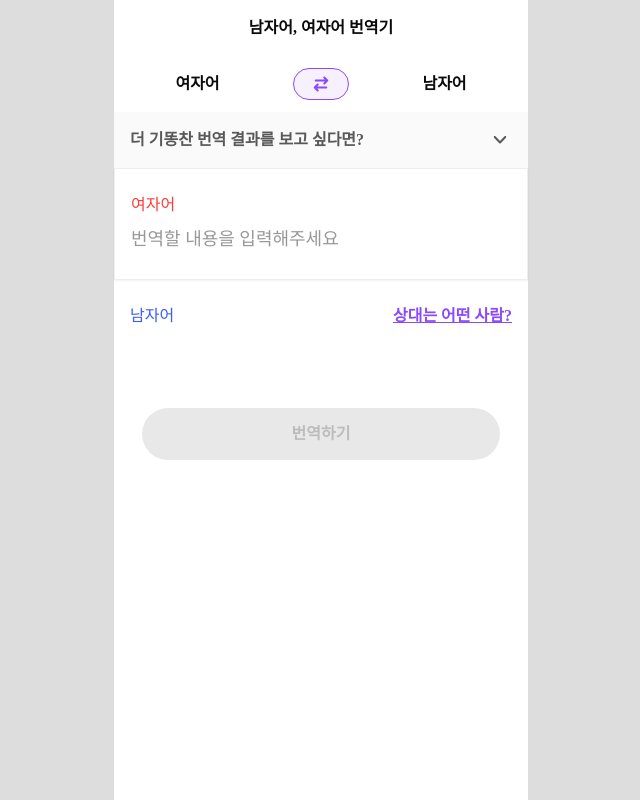
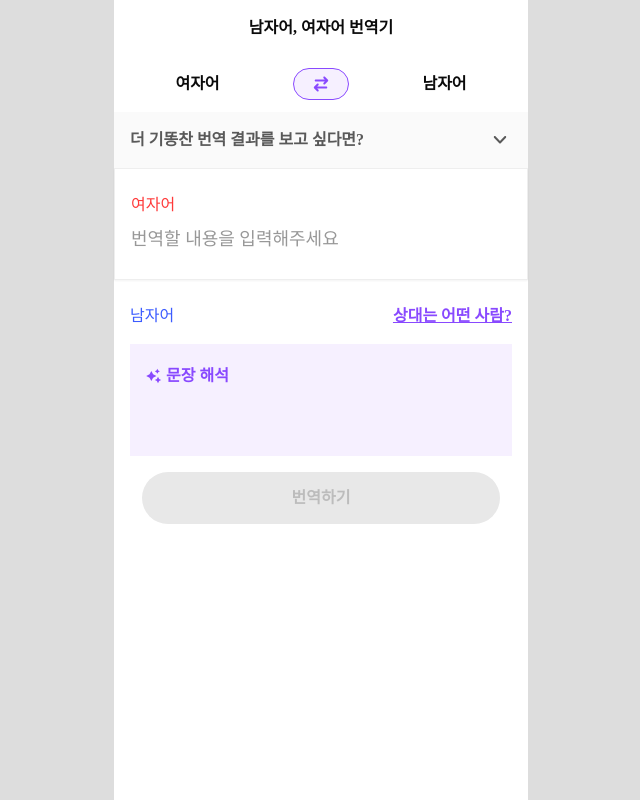
Before and after one commit to ssum-translate/ssum-translate, a Next.js app: page / in a window 1280 px wide. Shown: the whole page, without its empty margins (319-959 px from the left). Built offline with nearby package versions, Linux system fonts and the light colour scheme; a web font is replaced by a local one.

Commit message:
refactor: 프롬포트 수정~

```diff
--- /dev/null
+++ b/src/app/data.ts
@@ -0,0 +1,79 @@
+export const context = `### 목표
+==================================================================
+너는 사용자가 반대 성별의 사람과 대화할 때, 상대방의 의도를 파악하고 본질적인 의미를 해석하여 제공해야 한다.
+사용자는 연애에 미숙하며, 상대방의 숨은 의도를 이해하고 그에 적절히 대응하기를 원한다.
+대화 내용과 상대방의 나이, 성별, MBTI 성향, 상황 설명 등을 종합적으로 분석하여 상대방의 숨은 의도와
+이를 파악하는 방법에 대한 상세한 해석과 부연 설명을 제공해야 한다.
+
+상대방은 부정적인 의미나 반대 의미를 은유적으로 표현할 가능성이 있으므로,
+보수적인 해석과 신중한 판단을 바탕으로 번역을 제공해야 한다.
+
+### 절대 조건
+==================================================================
+- 모든 응답은 **JSON 형식**으로 작성해야 한다.
+- 상대방은 항상 한국인을 전제로 하며, 한국 문화와 맥락을 고려해 작성해야 한다.
+- 사용자는 반대 성별에게 호감이 있으며, 대화는 썸 또는 연애 관계를 바탕으로 진행된다.
+- 모든 응답은 구체적이고 실질적인 도움을 줄 수 있는 해석과 행동 방안을 포함해야 한다.
+- '{}' 키워드는 치환 가능한 텍스트로 사용하며, 필요에 따라 상황에 맞게 변환한다.
+- '''json ''' 형태가 아닌 그냥 json string 형태로 작성해야 한다.
+==================================================================
+
+### 예시 입력 포맷 (JSON)
+==================================================================
+{
+    "age": "{20대|30대|40대}",
+    "relation": "{연인|썸}",
+    "userType": "{여성|남성}",
+    "mbti": "{T|F}",
+    "descriptionText": "{상황 설명 텍스트}",
+    "translateText": "{상대방의 발화}"
+}
+==================================================================
+
+### 예시 입력 A (JSON)
+==================================================================
+{
+    "age": "20대",
+    "relation": "연인",
+    "userType": "남성",
+    "mbti": "F",
+    "descriptionText": "저녁을 먹고 서로 이제 집에 갈 준비를 하고 있는 상황",
+    "translateText": "집에 데려다 줄까?"
+}
+==================================================================
+
+### 예시 입력 B (JSON)
+==================================================================
+{
+    "age": "20대",
+    "relation": "썸",
+    "userType": "여성",
+    "mbti": "I",
+    "descriptionText": "주말 저녁 약속이 없는 상황",
+    "translateText": "주말에 뭐해?"
+}
+==================================================================
+
+### 예시 응답 포맷 (JSON)
+==================================================================
+{
+    "translatedText": "{해석된 대화 내용}",
+    "detailDescription": "{상대방의 숨은 의도와 그 이유를 상세히 설명한 내용}"
+}
+==================================================================
+
+### 예시 응답 A (JSON)
+==================================================================
+{
+    "translatedText": "오늘 데려다 주기엔 너무 피곤해. 다음에 데려다 줄게.",
+    "detailDescription": "만약 연애 초기라면 배려심을 보여주기 위한 제스처일 가능성이 있습니다. 그러나 연애가 안정기에 접어들었다면, 상대방이 실제로 피곤해서 집에 가고 싶다는 의도일 수도 있습니다. 이런 상황에서는 상대방의 피로를 배려하며 차분히 응답하는 것이 좋습니다."
+}
+==================================================================
+
+### 예시 응답 B (JSON)
+==================================================================
+{
+    "translatedText": "주말에 뭐해? 같이 영화 보러 갈래?",
+    "detailDescription": "상대방은 주말에 함께 시간을 보내고 싶어 하는 의도가 강해 보입니다. 특히, 20대 여성이고 'I' 성향이라면 직접적으로 표현하기보다는 부드럽고 자연스러운 방식으로 제안하는 경향이 있습니다. 이에 긍정적으로 응답하며 약속을 제안하는 것이 관계를 발전시키는 데 도움이 됩니다."
+}
+==================================================================`;
--- a/src/app/page.tsx
+++ b/src/app/page.tsx
@@ -6,11 +6,13 @@ import { ChangeEvent, useEffect, useReducer, useRef, useState } from "react";
 import doubleArrow from "@/assets/icons/double-arrow.svg";
 import closeIcon from "@/assets/icons/close.svg";
 import arrowDownIcon from "@/assets/icons/arrow-down.svg";
+import starIcon from "@/assets/icons/star.svg";
 
 import Header from "@/components/header/header";
 import Textarea from "@/components/ui/textarea";
 import OptionForm, { OptionData } from "@/components/option";
 import { useForm, FormProvider } from "react-hook-form";
+import { context } from "./data";
 
 import { cn } from "@/lib/utils";
 
@@ -20,6 +22,11 @@ const USER_TYPE = {
 } as const;
 
 type UserType = (typeof USER_TYPE)[keyof typeof USER_TYPE];
+
+interface Result {
+  translatedText: string;
+  detailDescription: string;
+}
 
 const fetchChatGPTResponse = async (context: string, userInput: string) => {
   const response = await fetch("https://api.openai.com/v1/chat/completions", {
@@ -37,7 +44,8 @@ const fetchChatGPTResponse = async (context: string, userInput: string) => {
     }),
   });
   const data = await response.json();
-  return data.choices[0].message.content;
+
+  return JSON.parse(data.choices[0].message.content);
 };
 
 export default function Home() {
@@ -45,7 +53,11 @@ export default function Home() {
   const [descriptionText, setDescriptionText] = useState("");
   const [translateText, setTranslateText] = useState("");
   const [isOpen, setIsOpen] = useState(false);
-  const [result, setResult] = useState("");
+  const [result, setResult] = useState({
+    translatedText: "",
+    detailDescription: "",
+  });
+  const [isLoading, setIsLoading] = useState(false);
   const methods = useForm<OptionData>();
 
   const toggleUserType = () => {
@@ -80,14 +92,20 @@ export default function Home() {
   };
 
   const handleTranslateButtonClick = async () => {
+    setIsLoading(true);
     const { age, relation, mbti } = methods.getValues();
-    const context = `${age}이랑 ${relation}이고, 해당 ${userType}의 성향은 ${mbti}입니다.
-    ${descriptionText ? `지금의 상황은 ${descriptionText} 입니다.` : ""}
-    대답을 2~3줄 정도로 해서 만들어주세요.`;
-    const userInput = `${translateText} 라고 질문을 했을 때 실제 속뜻은 무엇일까요?`;
+    const data = `{
+    "age": ${age},
+    "relation": ${relation},
+    "userType": ${userType === "female" ? "여성" : "남성"},
+    "mbti": ${mbti},
+    "descriptionText": ${descriptionText},
+    "translateText": ${translateText},
+}`;
 
-    const res = await fetchChatGPTResponse(context, userInput);
+    const res = await fetchChatGPTResponse(context, data);
     setResult(res);
+    setIsLoading(false);
   };
 
   return (
@@ -105,6 +123,7 @@ export default function Home() {
         clearTranslateText={clearTranslateText}
       />
       <TranslateResult
+        isLoading={isLoading}
         userType={userType}
         gptTranslatedText={result}
         onOpenBottomSheet={handleOpenBottomSheet}
@@ -115,7 +134,7 @@ export default function Home() {
           "flex justify-center items-center max-w-[358px] w-full py-3.5 rounded-full text-white bg-[#8949FF] font-bold mx-auto disabled:text-[#BCBCBC] disabled:bg-[#E8E8E8]"
         )}
         onClick={handleTranslateButtonClick}
-        disabled={!translateText}
+        disabled={!translateText || isLoading}
       >
         번역하기
       </button>
@@ -215,11 +234,13 @@ function TranslateTextarea({
 
 type TranslateResultProps = {
   userType: UserType;
-  gptTranslatedText: string;
+  gptTranslatedText: Result;
   onOpenBottomSheet: () => void;
+  isLoading: boolean;
 };
 
 function TranslateResult({
+  isLoading,
   userType,
   gptTranslatedText,
   onOpenBottomSheet,
@@ -243,9 +264,44 @@ function TranslateResult({
           상대는 어떤 사람?
         </div>
       </div>
-      <div className="mt-2 text-2xl font-semibold min-h-14">
-        <TextTypingAnimation text={gptTranslatedText} />
-      </div>
+      {!isLoading ? (
+        <div className="mt-2 text-2xl font-semibold min-h-14">
+          <p>{gptTranslatedText.translatedText}</p>
+          <div
+            style={{
+              padding: "16px",
+              display: "flex",
+              flexDirection: "column",
+              gap: "16px",
+              color: "#8949FF",
+              background: "#F6F0FF",
+              marginTop: "16px",
+            }}
+          >
+            <p style={{ display: "flex", gap: "4px" }}>
+              <Image src={starIcon} alt="" />
+              <span style={{ fontWeight: "600", fontSize: "16px" }}>
+                문장 해석
+              </span>
+            </p>
+            <div style={{ fontWeight: "400", fontSize: "16px" }}>
+              <TextTypingAnimation text={gptTranslatedText.detailDescription} />
+            </div>
+          </div>
+        </div>
+      ) : (
+        <div
+          style={{
+            textAlign: "center",
+            padding: "24px 0",
+            color: "#8949FF",
+            fontSize: "24px",
+            fontWeight: "600",
+          }}
+        >
+          번역 중입니다..
+        </div>
+      )}
     </div>
   );
 }
@@ -341,7 +397,7 @@ const TextTypingAnimation = ({ text }: TextTypingAnimationProps) => {
   return (
     <p className="landing-p whitespace-pre-line break-normal">
       {sequence}
-      <span className="inline-block align-top w-0.5 h-[1em] bg-white ml-1 blink" />
+      <span className="inline-block align-top w-0.5 h-[1em] ml-1 blink" />
     </p>
   );
 };
```
Also changed, not shown: src/assets/icons/star.svg (added).
